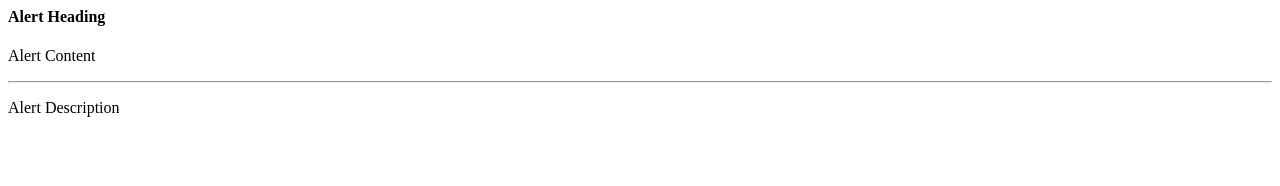
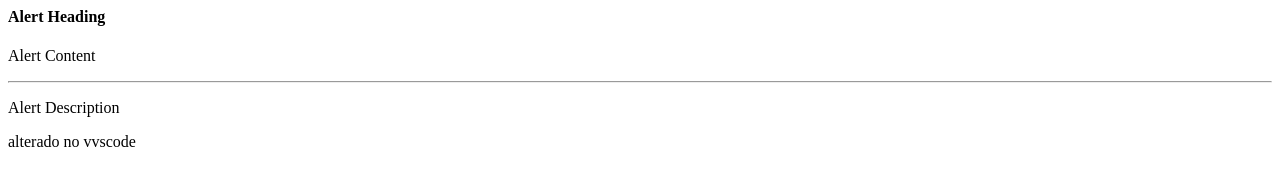
Before and after one commit to MarcusStudios/FullStack, a plain HTML site: page Project/INDEX.HTML in a window 1280 px wide. Drawn offline with Linux system fonts and the light colour scheme.

Commit message:
alteraçao

```diff
--- a/Project/INDEX.HTML
+++ b/Project/INDEX.HTML
@@ -3,4 +3,5 @@
   <p>Alert Content</p>
   <hr>
   <p class="mb-0">Alert Description</p>
+  <p>alterado no vvscode</p>
 </div>
```
